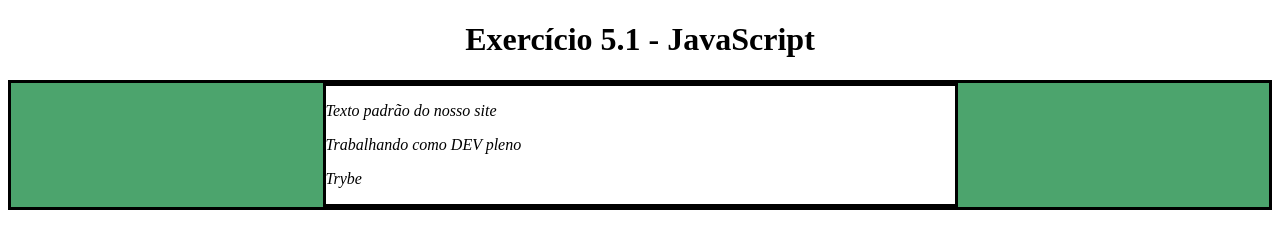
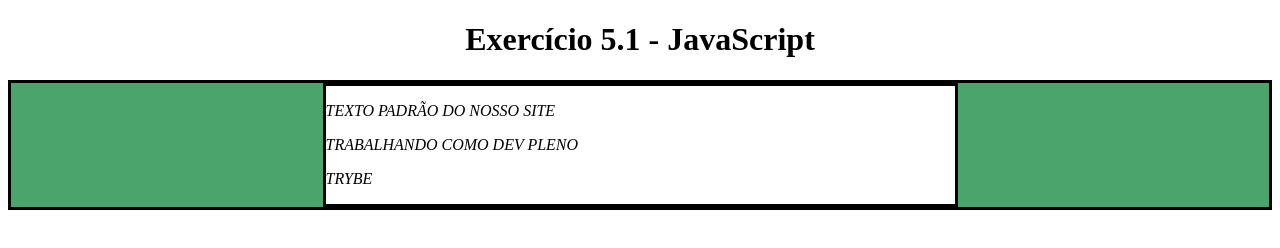
Before and after one commit to ricardohsfaria/trybe-exercicios, a plain HTML site: page Fundamentos/bloco-05-javascript-dom-e-seletores/dia-5.1/exercises/index.html in a window 1280 px wide. Drawn offline with Linux system fonts and the light colour scheme.

Commit message:
Exercício 5

```diff
--- a/Fundamentos/bloco-05-javascript-dom-e-seletores/dia-5.1/exercises/index.html
+++ b/Fundamentos/bloco-05-javascript-dom-e-seletores/dia-5.1/exercises/index.html
@@ -46,6 +46,10 @@
         document.getElementsByClassName("main-content")[0].style.background = "rgb(76,164,109)";
         document.getElementsByTagName("section")[0].style.background = "white";
         document.getElementsByTagName("h1")[0].innerText = "Exercício 5.1 - JavaScript";
+        let exercicioCinco = document.getElementsByTagName("p");
+        for(i = 0; i < exercicioCinco.length; i += 1) {
+            exercicioCinco[i].style.textTransform = "uppercase";
+        }
         /*
         Aqui você vai modificar os elementos já existentes utilizando apenas as funções:
         - document.getElementById()
```
